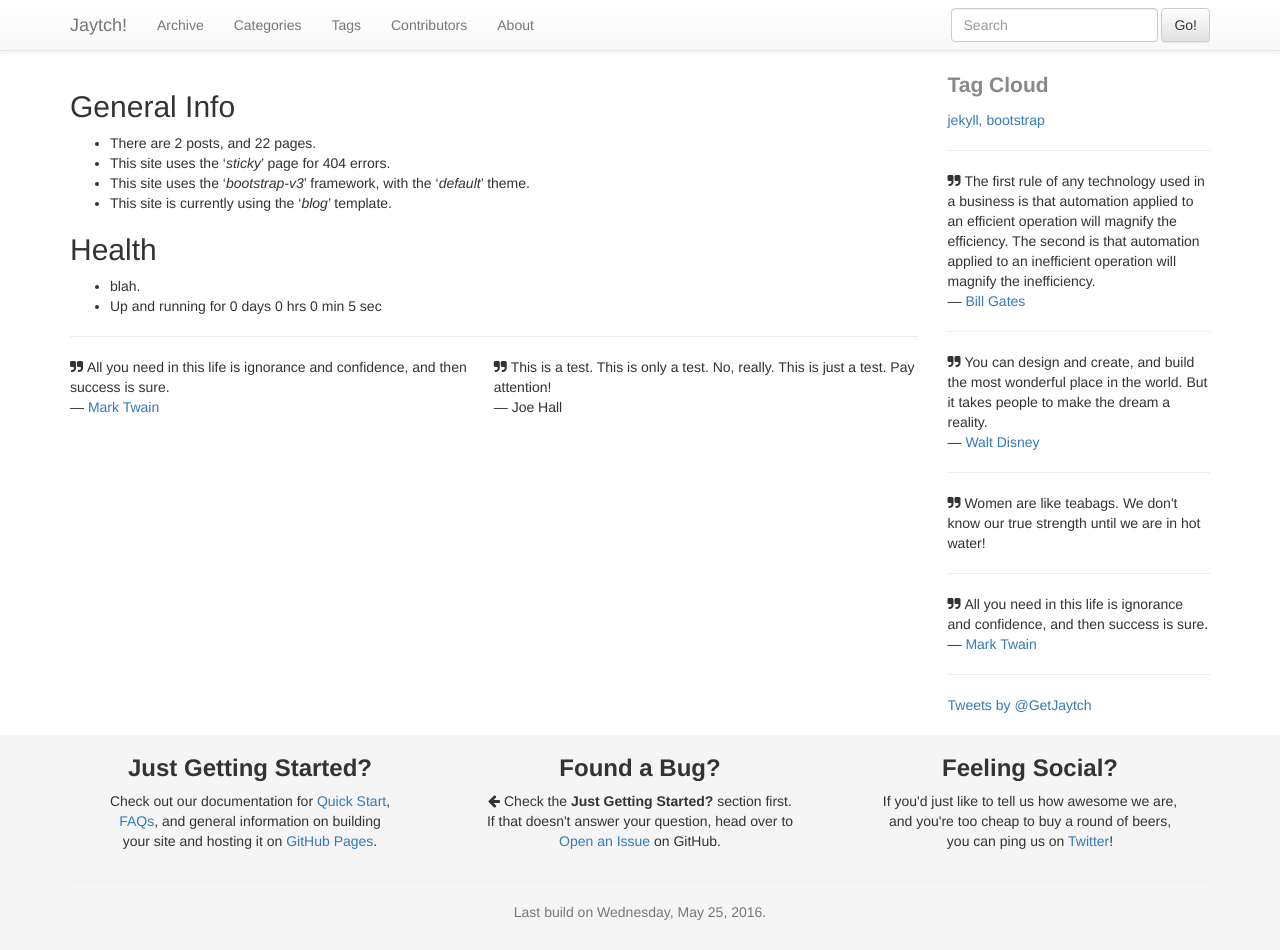
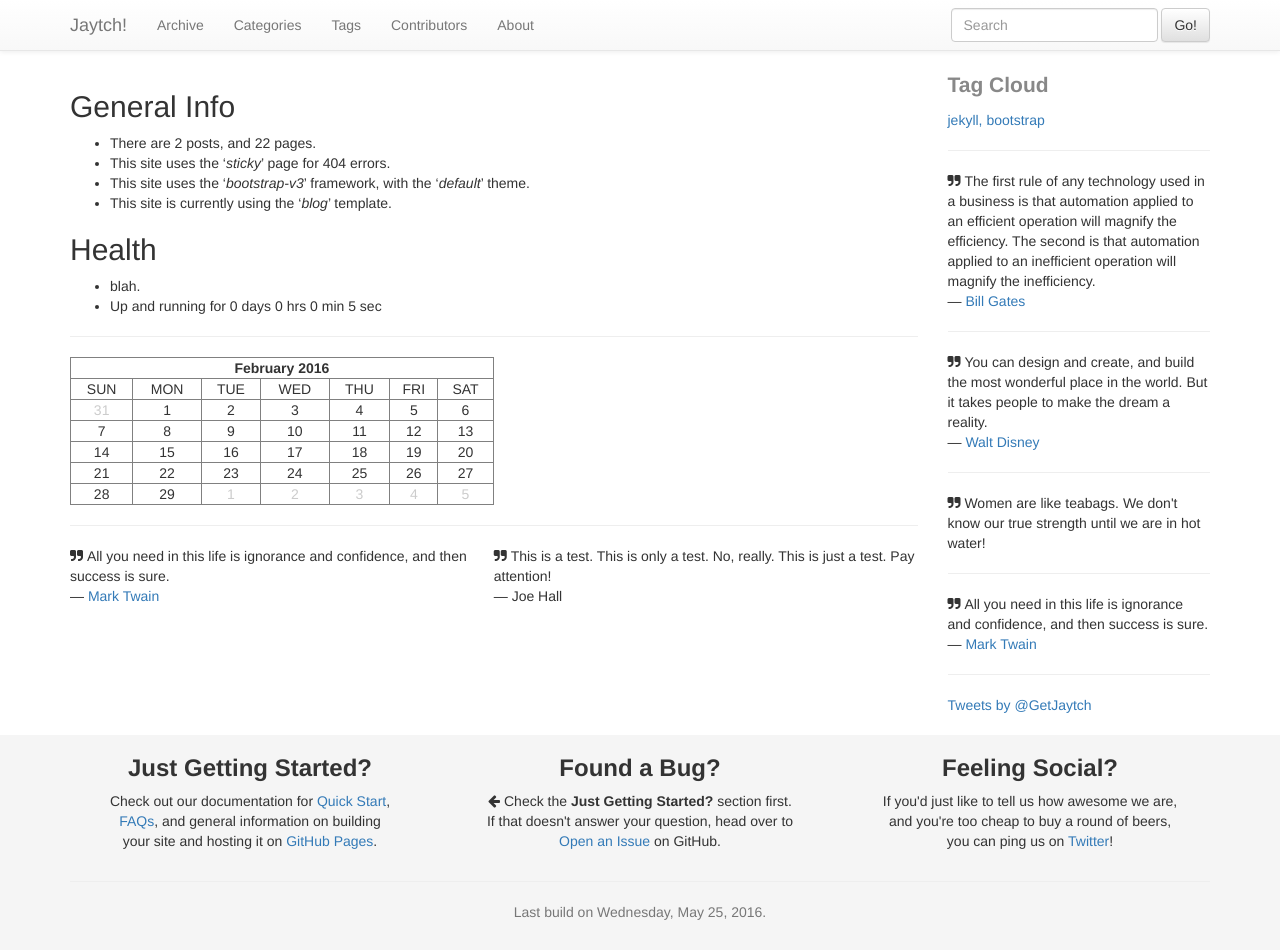
Before and after one commit to groundh0g/jaytch, a Jekyll site: the page built from stats.md, in a window 1280 px wide and 950 px high. Built offline with Jekyll 4.4.1, drawn with Linux system fonts in a browser that asks for light colours; comment, search, counter and statistics services are not loaded.

Commit message:
adds calendar widget. (pure liquid script)

```diff
--- /dev/null
+++ b/_includes/jaytch/snips/calendar.liquid
@@ -0,0 +1,82 @@
+{% assign lastPost = site.posts | last %}
+{% assign aDateInMonth = include.date | default: lastPost.date | default: site.time | date: "%Y-%m-%d" %}
+
+{% assign monthNumber = aDateInMonth | date: "%m" | plus: 0 %}
+{% assign yearNumber = aDateInMonth | date: "%Y" | plus: 0 %}
+
+{% assign lastDayInMonth = 31 %}{% assign lastDateInMonth = aDateInMonth | date: "%Y-%m-31" %}{% assign monthNumberTemp = lastDateInMonth | date: "%m" | plus:0 %}{% if monthNumber != monthNumberTemp %}
+{% assign lastDayInMonth = 30 %}{% assign lastDateInMonth = aDateInMonth | date: "%Y-%m-30" %}{% assign monthNumberTemp = lastDateInMonth | date: "%m" | plus:0 %}{% if monthNumber != monthNumberTemp %}
+{% assign lastDayInMonth = 29 %}{% assign lastDateInMonth = aDateInMonth | date: "%Y-%m-29" %}{% assign monthNumberTemp = lastDateInMonth | date: "%m" | plus:0 %}{% if monthNumber != monthNumberTemp %}
+{% assign lastDayInMonth = 28 %}{% assign lastDateInMonth = aDateInMonth | date: "%Y-%m-28" %}{% assign monthNumberTemp = lastDateInMonth | date: "%m" | plus:0 %}{% if monthNumber != monthNumberTemp %}
+{% endif %}{% endif %}{% endif %}{% endif %}
+{% assign firstDateInMonth = aDateInMonth | date: "%Y-%m-01" %}
+
+{% assign nextYearNumber = yearNumber %}
+{% assign nextMonthNumber = monthNumber | modulo: 12 | plus: 1 %}{% if nextMonthNumber == 1 %}{% assign nextYearNumber = yearNumber | plus: 1 %}{% endif %}
+{% assign firstDateInNextMonth = "" | append: nextYearNumber | append: "-" | append: nextMonthNumber | append: "-01" | date: "%Y-%m-%d" %}
+
+{% assign prevYearNumber = yearNumber %}
+{% assign prevMonthNumber = monthNumber | minus: 1 %}{% if prevMonthNumber == 0 %}{% assign prevMonthNumber = 12 %}{% assign prevYearNumber = yearNumber | minus: 1 %}{% endif %}
+{% assign firstDateInPrevMonth = "" | append: prevYearNumber | append: "-" | append: prevMonthNumber | append: "-01" | date: "%Y-%m-%d" %}
+{% assign lastDayInPrevMonth = 31 %}{% assign lastDateInPrevMonth = firstDateInPrevMonth | date: "%Y-%m-31" %}{% assign monthNumberTemp = lastDateInPrevMonth | date: "%m" | plus:0 %}{% if prevMonthNumber != monthNumberTemp %}
+{% assign lastDayInPrevMonth = 30 %}{% assign lastDateInPrevMonth = firstDateInPrevMonth | date: "%Y-%m-30" %}{% assign monthNumberTemp = lastDateInPrevMonth | date: "%m" | plus:0 %}{% if prevMonthNumber != monthNumberTemp %}
+{% assign lastDayInPrevMonth = 29 %}{% assign lastDateInPrevMonth = firstDateInPrevMonth | date: "%Y-%m-29" %}{% assign monthNumberTemp = lastDateInPrevMonth | date: "%m" | plus:0 %}{% if prevMonthNumber != monthNumberTemp %}
+{% assign lastDayInPrevMonth = 28 %}{% assign lastDateInPrevMonth = firstDateInPrevMonth | date: "%Y-%m-28" %}{% assign monthNumberTemp = lastDateInPrevMonth | date: "%m" | plus:0 %}{% if prevMonthNumber != monthNumberTemp %}
+{% endif %}{% endif %}{% endif %}{% endif %}
+
+{% assign firstDayOfWeek = firstDateInMonth | date: "%a" %}
+{% case firstDayOfWeek %}
+  {% when 'Sun' %}
+    {% assign daysBeforeFirstDay = 0 %}
+  {% when 'Mon' %}
+    {% assign daysBeforeFirstDay = 1 %}
+  {% when 'Tue' %}
+    {% assign daysBeforeFirstDay = 2 %}
+  {% when 'Wed' %}
+    {% assign daysBeforeFirstDay = 3 %}
+  {% when 'Thu' %}
+    {% assign daysBeforeFirstDay = 4 %}
+  {% when 'Fri' %}
+    {% assign daysBeforeFirstDay = 5 %}
+  {% when 'Sat' %}
+    {% assign daysBeforeFirstDay = 6 %}
+{% endcase %}
+
+<div style='text-align:center; width: {{ include.width | default: "50%" }};'>
+<table border="1" cellspacing="0" cellpadding="0" style="width:100%">
+  <tr><td colspan="7"><strong>{{ aDateInMonth | date: "%B %Y" }}</strong></td></tr>
+  <tr><td>SUN</td><td>MON</td><td>TUE</td><td>WED</td><td>THU</td><td>FRI</td><td>SAT</td></tr>
+
+{% if daysBeforeFirstDay > 0 %}
+  {% assign dayNum = lastDateInPrevMonth | date: "%d" | minus: daysBeforeFirstDay | plus: 1 %}
+  <tr>
+  {% for i in (1..7) %}
+    {% if daysBeforeFirstDay > 0 %}
+      <td style="color:#ccc;">{{ dayNum }}</td>
+    {% else %}
+      <td>{{ dayNum }}</td>
+    {% endif %}
+    {% assign daysBeforeFirstDay = daysBeforeFirstDay | minus: 1 %}
+    {% if daysBeforeFirstDay == 0 %}{% assign dayNum = 1 %}{% else %}{% assign dayNum = dayNum | plus: 1 %}{% endif %}
+  {% endfor %}
+  </tr>
+
+  {% assign dayNum2 = 1 %}
+  {% for i in (1..5) %}
+    <tr>
+    {% for j in (1..7) %}
+      {% if dayNum > lastDayInMonth %}
+        <td style="color:#ccc;">{{ dayNum2 }}</td>
+        {% assign dayNum2 = dayNum2 | plus: 1 %}
+      {% else %}
+        <td>{{ dayNum }}</td>
+      {% endif %}
+      {% assign dayNum = dayNum | plus: 1 %}
+    {% endfor %}
+    </tr>
+    {% if dayNum > lastDayInMonth %}{% break %}{% endif %}
+  {% endfor %}
+{% endif %}
+
+</table>
+</div>
--- a/stats.md
+++ b/stats.md
@@ -17,6 +17,11 @@ showTitle: false
 * blah.
 * Up and running for {% include jaytch/snips/countdown-inline.liquid datetime=site.time class="countup" %}
 
+
+---
+
+{% include jaytch/snips/calendar.liquid %}
+
 ---
 
 {% include jaytch/snips/quote.liquid quote="This is a test. This is only a test. No, really. This is just a test. Pay attention! -- Joe Hall" width="50%" %}
```
